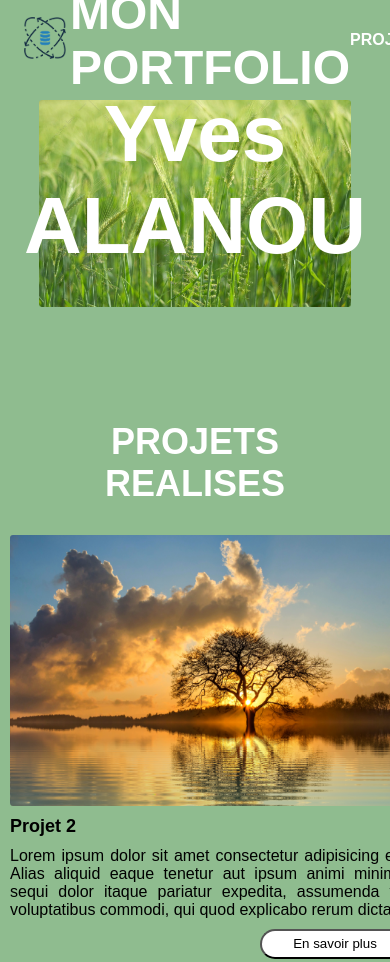
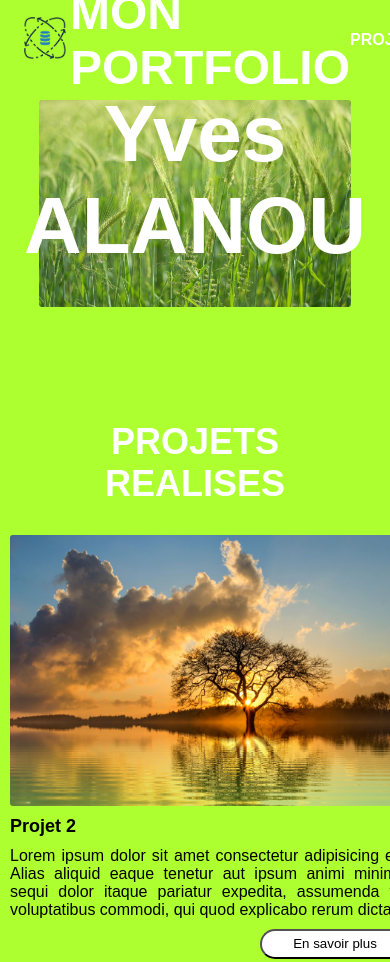
Before and after one commit to Youen29fr/DonkeySchool, a plain HTML site: page Integration/index.html in a window 390 px wide. Shown: the top 962 px of the page. Drawn offline with Linux system fonts and the light colour scheme.

Commit message:
Add some responsive design

```diff
--- a/Integration/style.css
+++ b/Integration/style.css
@@ -344,3 +344,16 @@ footer {
     font-family: Arial, sans-serif;
     text-align: center;
 }
+
+/* Responsive design */
+@media (max-width: 600px) {
+    header{
+        background-color: greenyellow;
+    }
+    main{
+        background-color: greenyellow;
+    }
+    footer{
+        background-color: greenyellow;
+    }
+}
```
